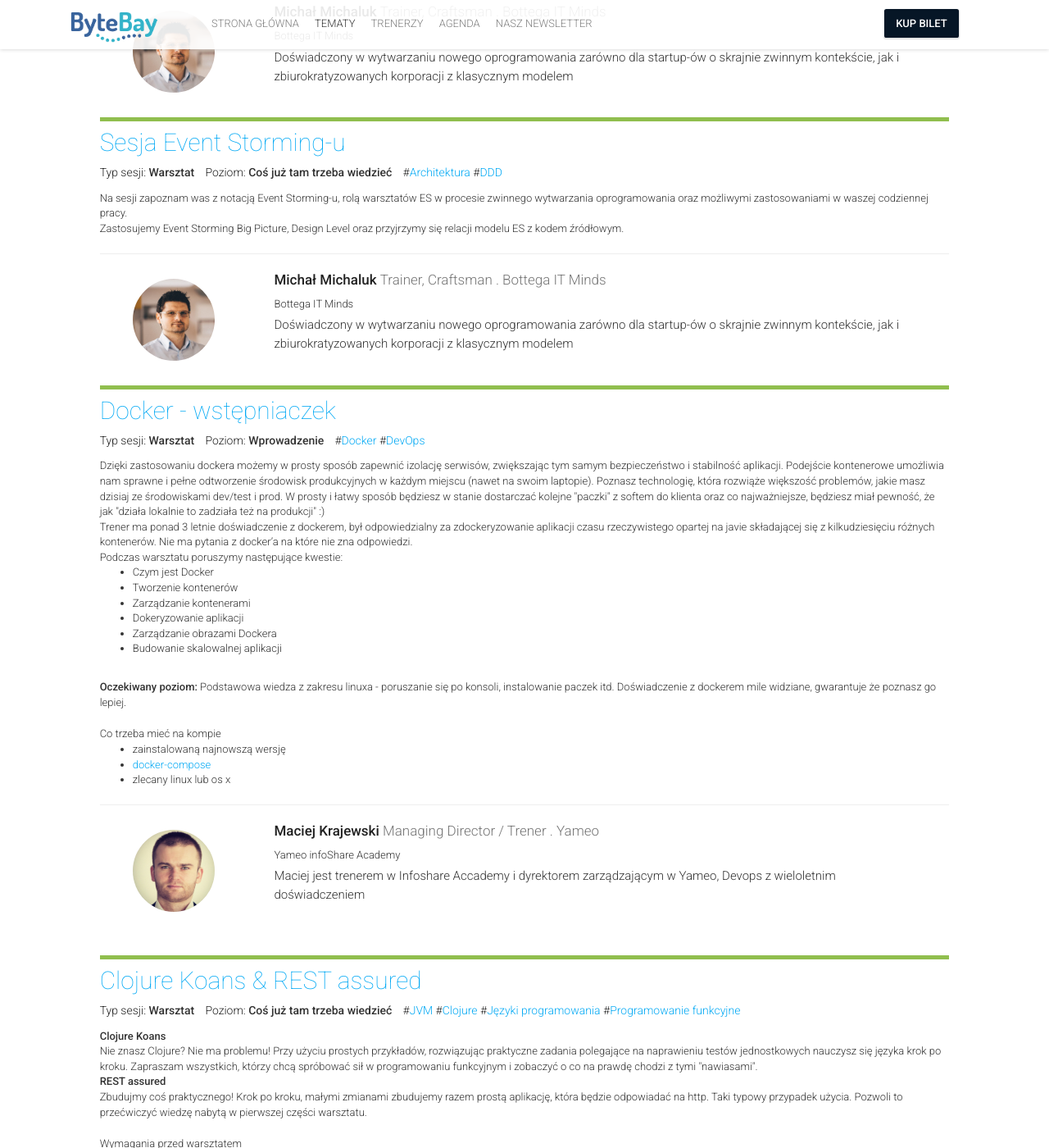
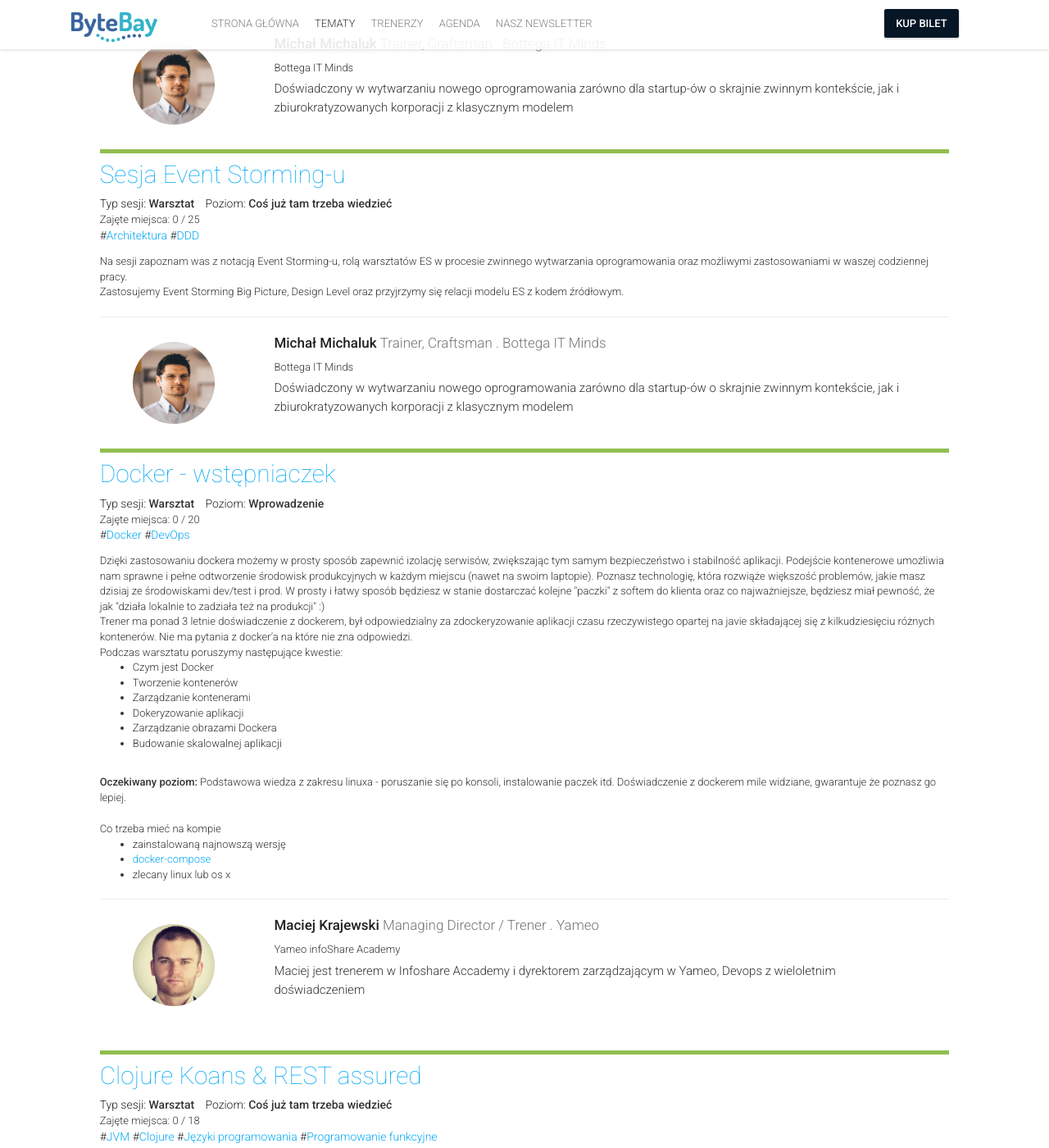
Before and after one commit to 42patterns/bytebay-website, a Jekyll site: the page built from sessions.html, in a window 1280 px wide and 1400 px high, scrolled down 2603 px. Shown: the whole window at 82% size. Built offline with Jekyll 4.4.1, drawn with Linux system fonts in a browser that asks for light colours; nearby versions of some CDN libraries; comment, search, counter and statistics services are not loaded; some of the changed text lies outside the part shown.

Commit message:
Zajętość warsztatów na liście sesji

```diff
--- a/_includes/sessions.html
+++ b/_includes/sessions.html
@@ -23,6 +23,13 @@
 						{% if session.complexity != null %}
 						<span class="theme-metadata"><span class="caption">Poziom: </span><strong>{{ site.data.sessions.meta.complexity[session.complexity].title }}</strong></span>
 						{% endif %}
+            {% if session.type == 0 %}
+            <div>
+              <span>Zajęte miejsca: </span>
+              <span id="sessionRegs-{{ session.id }}">0</span>
+              <span> / {{ session.capacity }}</span>
+            </div>
+            {% endif %}
             <span class="theme-metadata">
                 {% include tags.html tags=session.tags %}
             </span>
--- a/js/scripts.js
+++ b/js/scripts.js
@@ -114,7 +114,8 @@
         });
 
         $(function() {
-          if (window.location.href.indexOf("schedule") > -1) {
+          if (window.location.href.indexOf("schedule") > -1
+             || window.location.href.indexOf("sessions") > -1) {
             $.getJSON("http://reg.bytebay.pl/mostPopularWorkshops", function(data) {
               $.each(data, function(i, el) {
                 $('#sessionRegs-' + el.id).html(el.count)
```
